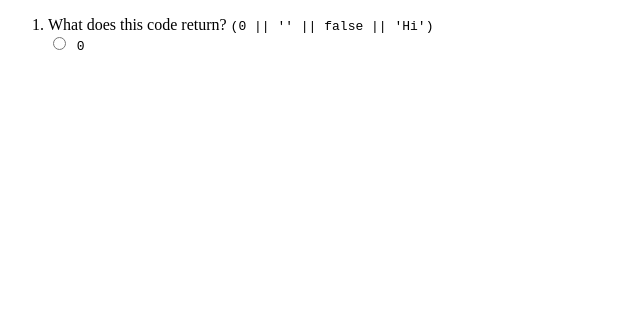
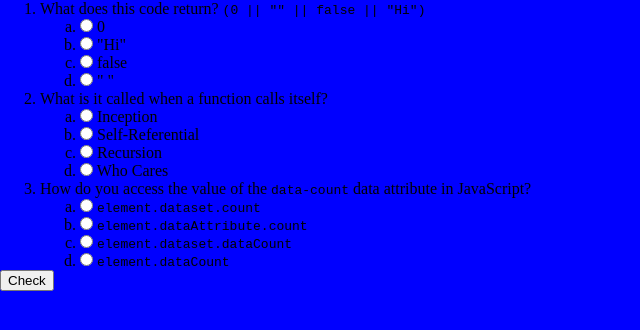
Before and after one commit to Aditya01000/quiz-app, a website: page index.html in a window 1280 px wide. Shown: the whole page, without its empty margins (0-640 px from the left). Drawn offline with Linux system fonts and the light colour scheme; files that its build step writes are made by us from their sources.

Commit message:
updated gulp code and added sass, css files etc

```diff
--- a/index.html
+++ b/index.html
@@ -1,24 +1,96 @@
 <!DOCTYPE html>
 <html lang="en">
+
 <head>
     <meta charset="UTF-8">
     <meta http-equiv="X-UA-Compatible" content="IE=edge">
     <meta name="viewport" content="width=device-width, initial-scale=1.0">
     <title>Quiz app</title>
-    <link rel="stylesheet" href="./src/style.css">
+    <link rel="stylesheet" href="./src/css/index.css">
     <script src="src/script.js" defer></script>
 </head>
+
 <body>
-    <form>
+    <form id="form">
         <ol>
-            <li>
-                <div>What does this code return? <code>(0 || '' || false || 'Hi')</div>
-                   <div>
-                    <input type="radio">
-                    <label for="">0</label>
-                   </div>
+            <li class="ques">
+                <div class="ques__1">
+                    What does this code return? <code>(0 || "" || false || "Hi")</code>
+                </div>
+                <div>
+                    <ol type="a">
+                        <li>
+                            <input type="radio" name="ques__1-ans">
+                            <label>0</label>
+                        </li>
+                        <li>
+                            <input type="radio" name="ques__1-ans">
+                            <label>"Hi"</label>
+                        </li>
+                        <li>
+                            <input type="radio" name="ques__1-ans">
+                            <label>false</label>
+                        </li>
+                        <li>
+                            <input type="radio" name="ques__1-ans">
+                            <label>" "</label>
+                        </li>
+                    </ol>
+                </div>
+            </li>
+            <li class="ques">
+                <div class="ques__2">
+                    What is it called when a function calls itself?
+                </div>
+                <div>
+                    <ol type="a">
+                        <li>
+                            <input type="radio" name="ques__2-ans">
+                            <label>Inception</label>
+                        </li>
+                        <li>
+                            <input type="radio" name="ques__2-ans">
+                            <label>Self-Referential</label>
+                        </li>
+                        <li>
+                            <input type="radio" name="ques__2-ans">
+                            <label>Recursion</label>
+                        </li>
+                        <li>
+                            <input type="radio" name="ques__2-ans">
+                            <label>Who Cares</label>
+                        </li>
+                    </ol>
+                </div>
+            </li>
+            <li class="ques">
+                <div class="ques__3">
+                    How do you access the value of the <code>data-count</code> data attribute in JavaScript?
+                </div>
+                <div>
+                    <ol type="a">
+                        <li>
+                            <input type="radio" name="ques__3-ans">
+                            <label><code>element.dataset.count</code></label>
+                        </li>
+                        <li>
+                            <input type="radio" name="ques__3-ans">
+                            <label><code>element.dataAttribute.count</code></label>
+                        </li>
+                        <li>
+                            <input type="radio" name="ques__3-ans">
+                            <label> <code>element.dataset.dataCount</code>
+                            </label>
+                        </li>
+                        <li>
+                            <input type="radio" name="ques__3-ans">
+                            <label><code>element.dataCount</code></label>
+                        </li>
+                    </ol>
+                </div>
             </li>
         </ol>
+        <button type="submit">Check</button>
     </form>
 </body>
 </html>
--- /dev/null
+++ b/src/css-folder/index.css
@@ -0,0 +1,32 @@
+@import url("https://fonts.googleapis.com/css2?family=Poppins:ital,wght@0,100;0,200;0,300;0,400;0,500;0,600;0,700;0,800;0,900;1,100;1,200;1,300;1,400;1,500;1,600;1,700;1,800;1,900&display=swap");
+body {
+  background-color: blue;
+}
+
+/* reset styles */
+* {
+  color: inherit;
+  margin: 0;
+}
+
+ul {
+  padding: 0;
+  list-style-type: none;
+}
+
+a {
+  text-decoration: none;
+}
+
+hr {
+  border: 0;
+  border-top: 1px dotted #efefef;
+}
+
+img {
+  max-width: 100%;
+}
+
+.test {
+  color: green;
+}
```
Also changed, not shown: package.json (+6 -2 lines), src/style.css (deleted), 2 other files.
